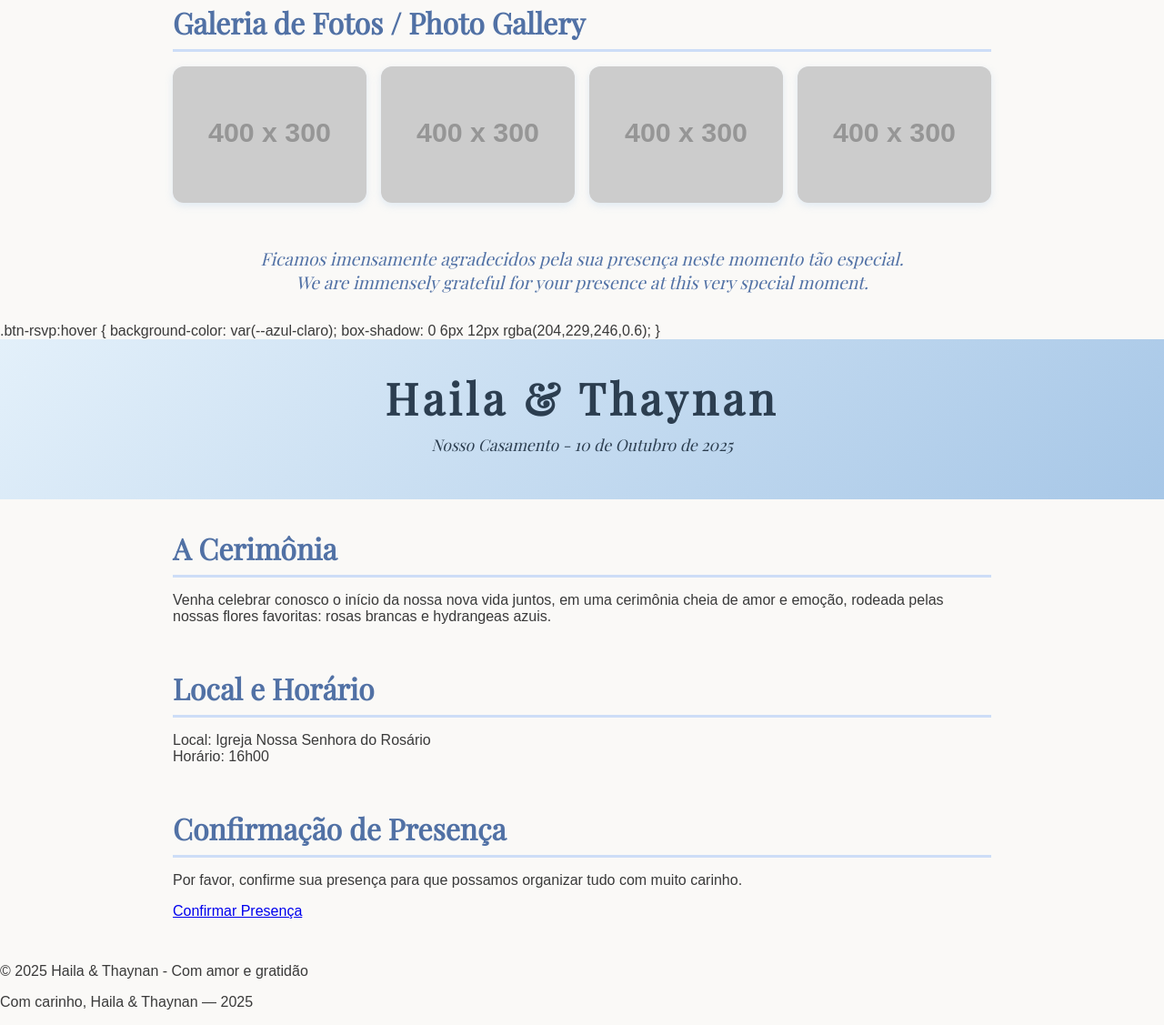
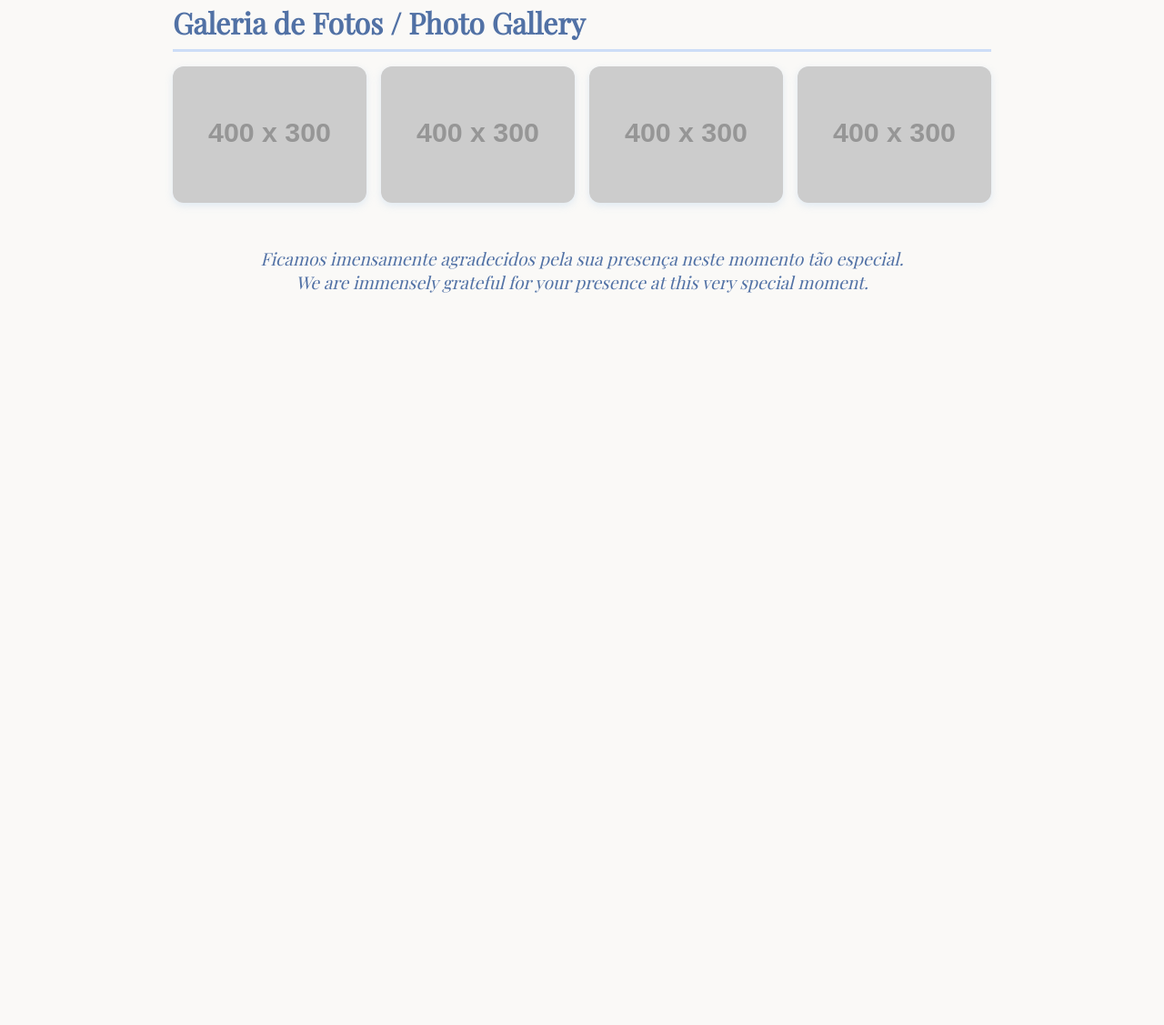
Before and after one commit to hailams/casamento-site, a plain HTML site: page index.html in a window 1280 px wide. Shown: the part 944-2071 px from the top of the page at 91% size. After the commit the page ends 1299 px from the top, so only its background shows below. Drawn offline with nearby package versions, Linux system fonts and the light colour scheme; placeholder pictures from the web are drawn by us.

Commit message:
Update index.html

```diff
--- a/index.html
+++ b/index.html
@@ -185,45 +185,3 @@
 
 </body>
 </html>
-
-
-    .btn-rsvp:hover {
-      background-color: var(--azul-claro);
-      box-shadow: 0 6px 12px rgba(204,229,246,0.6);
-    }
-  </style>
-  <link href="https://fonts.googleapis.com/css2?family=Playfair+Display&display=swap" rel="stylesheet" />
-</head>
-<body>
-  <header>
-    <h1>Haila & Thaynan</h1>
-    <p>Nosso Casamento - 10 de Outubro de 2025</p>
-  </header>
-  <main>
-    <section>
-      <h2>A Cerimônia</h2>
-      <p>Venha celebrar conosco o início da nossa nova vida juntos, em uma cerimônia cheia de amor e emoção, rodeada pelas nossas flores favoritas: rosas brancas e hydrangeas azuis.</p>
-    </section>
-    <section>
-      <h2>Local e Horário</h2>
-      <p>Local: Igreja Nossa Senhora do Rosário<br />
-         Horário: 16h00</p>
-    </section>
-    <section>
-      <h2>Confirmação de Presença</h2>
-      <p>Por favor, confirme sua presença para que possamos organizar tudo com muito carinho.</p>
-      <a href="#" class="btn-rsvp">Confirmar Presença</a>
-    </section>
-  </main>
-  <footer>
-    &copy; 2025 Haila & Thaynan - Com amor e gratidão
-  </footer>
-</body>
-</html>
-
-
-  <footer>
-    <p>Com carinho, Haila & Thaynan — 2025</p>
-  </footer>
-</body>
-</html>
```
